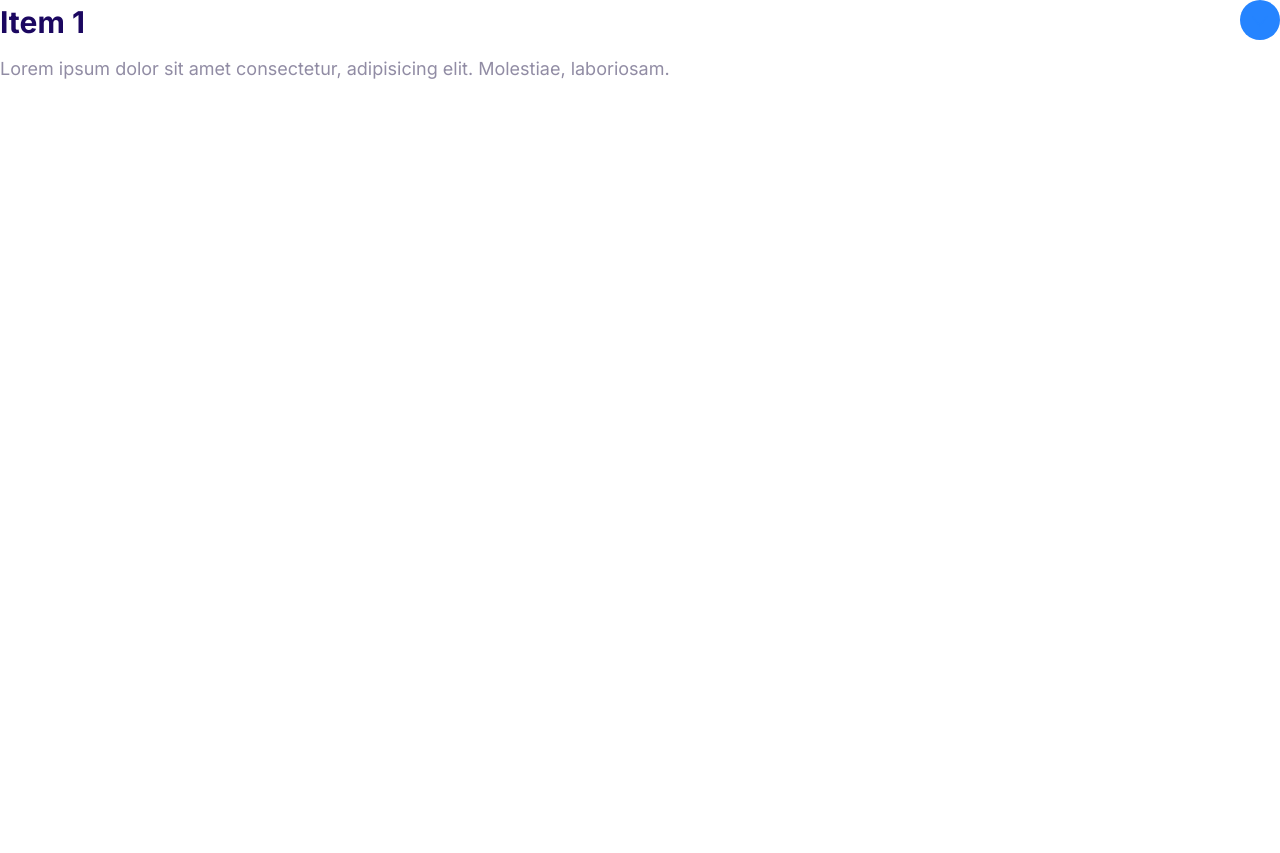
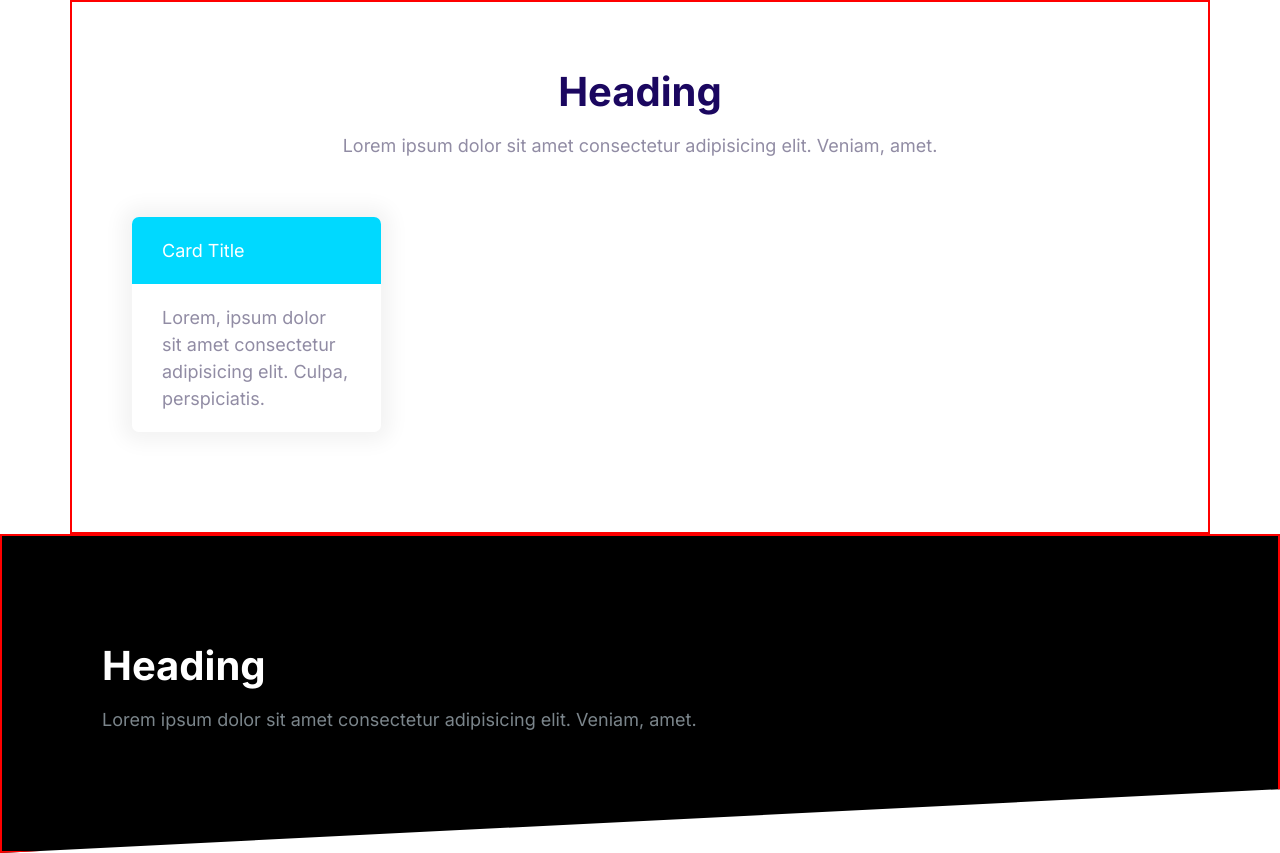
Before and after one commit to FuTuRegOd-88/Moshify, a plain HTML site: page index.html in a window 1280 px wide. Before the commit the page ends 800 px from the top, so only its background shows below. Drawn offline with Linux system fonts and the light colour scheme.

Commit message:
Blocks done.

```diff
--- a/css/styles.css
+++ b/css/styles.css
@@ -573,3 +573,42 @@ a {
   max-height: 100vh;
   opacity: 1;
 }
+
+/* Blocks*/
+.block {
+  --padding-vertical: 6rem;
+  padding: var(--padding-vertical) 2rem;
+  border: 2px solid red;
+}
+
+.block__header {
+  text-align: center;
+}
+
+.block__heading {
+  margin-top: 0;
+}
+
+.block--dark {
+  background: #000;
+  color: #7b858b;
+}
+
+.block--dark .block__heading {
+  color: #fff;
+}
+
+.block---skewed-right {
+  padding: calc(var(--padding-vertical) + 4rem);
+  clip-path: polygon(0% 0%, 100% 0%, 100% 80%, 0% 100%);
+}
+
+.block---skewed-left {
+  padding: calc(var(--padding-vertical) + 4rem);
+  clip-path: polygon(0% 0%, 100% 0%, 100% 80%, 0% 100%);
+}
+
+.container {
+  max-width: 1140px;
+  margin: 0 auto;
+}
--- a/index.html
+++ b/index.html
@@ -15,18 +15,31 @@
     <link rel="stylesheet" href="/css/styles.css" />
   </head>
   <body>
-    <div class="collapsible collapsible--expanded">
-      <header class="collapsible__header">
-        <h2 class="collapsible__heading">Item 1</h2>
-        <svg class="icon icon--primary collapsible__chevron">
-          <use xlink:href="/images/sprite.svg#chevron"></use>
-        </svg>
+    <section class="block container">
+      <header class="block__header">
+        <h2 class="block__heading">Heading</h2>
+        <p>
+          Lorem ipsum dolor sit amet consectetur adipisicing elit. Veniam, amet.
+        </p>
       </header>
-      <div class="collapsible__content">
-        Lorem ipsum dolor sit amet consectetur, adipisicing elit. Molestiae,
-        laboriosam.
+      <div style="width: 30%; padding: 4rem">
+        <div class="card card--secondary">
+          <header class="card__header">Card Title</header>
+          <div class="card__body">
+            Lorem, ipsum dolor sit amet consectetur adipisicing elit. Culpa,
+            perspiciatis.
+          </div>
+        </div>
       </div>
-    </div>
+    </section>
+    <section class="block block--dark block---skewed-left">
+      <div class="container">
+        <h2 class="block__heading">Heading</h2>
+        <p>
+          Lorem ipsum dolor sit amet consectetur adipisicing elit. Veniam, amet.
+        </p>
+      </div>
+    </section>
     <script src="js/main.js"></script>
   </body>
 </html>
```
Also changed, not shown: components/block.html (added, +25 -0 lines).
